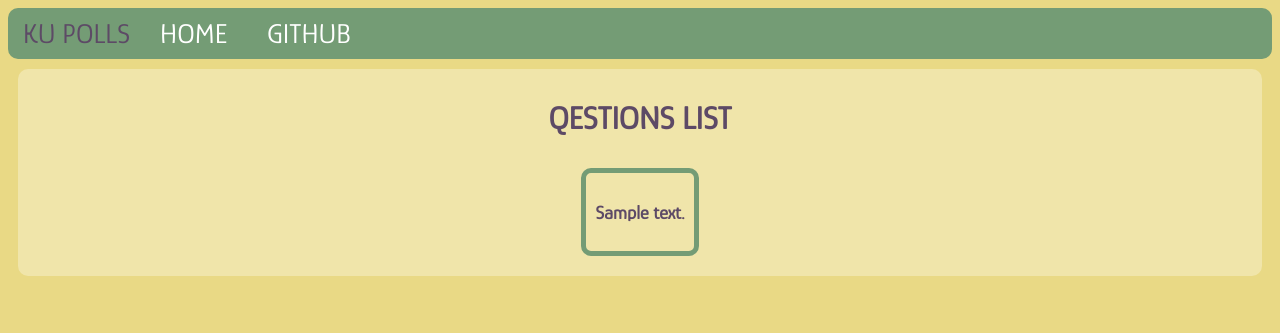
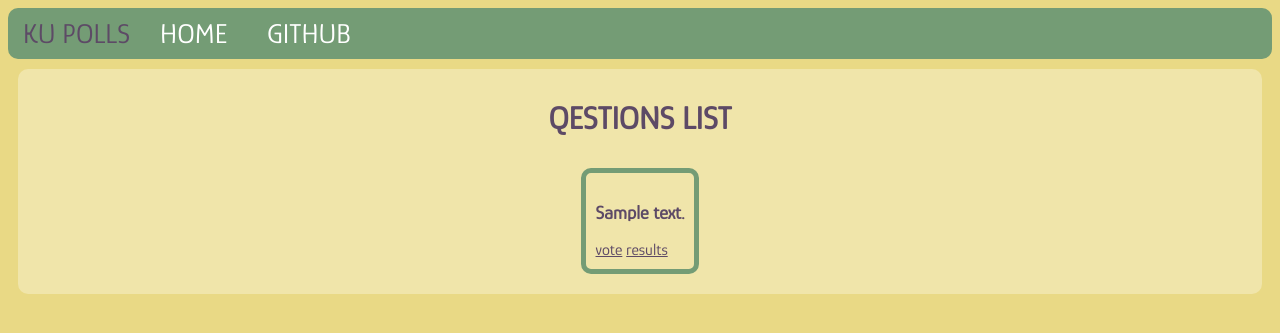
Before and after one commit to natchanon-space/ku-polls, a Django app: page /polls/ in a window 1280 px wide. Shown: the top 333 px of the page. Run offline with Django 3.2, Linux system fonts and the light colour scheme; tables that the repository leaves empty hold one stand-in row (values such as "Sample post"); parts of the project's set-up code (start-up, migrations or seed data) failed here and were passed over.

Commit message:
#14 add back to index in detail and vote, add link to vote and results for each question in index page

```diff
--- a/polls/static/polls/style.css
+++ b/polls/static/polls/style.css
@@ -61,7 +61,6 @@ body {
 }
 
 .question .question-item a {
-    text-decoration: none;
     color: #5d4a66;
 }
 
--- a/polls/templates/polls/detail.html
+++ b/polls/templates/polls/detail.html
@@ -21,4 +21,6 @@
     <input type="submit" value="Vote">
     </form>
 </div>
+<br />
+<a href="{% url 'polls:index' %}">Back to List of Polls</a>
 {% endblock %}
--- a/polls/templates/polls/index.html
+++ b/polls/templates/polls/index.html
@@ -2,18 +2,15 @@
 
 {% block content %}
 {% if latest_question_list %}
-    {% comment %} <ul class="question">
-    {% for question in latest_question_list %}
-        <li><a href="{% url 'polls:detail' question.id %}">{{ question.question_text }}</a></li>
-    {% endfor %}
-    </ul> {% endcomment %}
     <div class="question">
         <h1 class="center">QESTIONS LIST</h1>
         {% for question in latest_question_list %}
         <div class="question-item">
-            <a href="{% url 'polls:detail' question.id %}">
-                <h3>{{ question.question_text }}</h3>
-            </a>
+            <h3>{{ question.question_text }}</h3>
+            <div>
+                <a href="{% url 'polls:detail' question.id %}">vote</a>
+                <a href="{% url 'polls:results' question.id %}">results</a>
+            </div>
         </div>
         {% endfor %}
     </div>
--- a/polls/templates/polls/results.html
+++ b/polls/templates/polls/results.html
@@ -41,4 +41,6 @@
 <div id="chart_div"></div>
 <br />
 <a href="{% url 'polls:detail' question.id %}">Vote again?</a>
+<br />
+<a href="{% url 'polls:index' %}">Back to List of Polls</a>
 {% endblock %}
```
